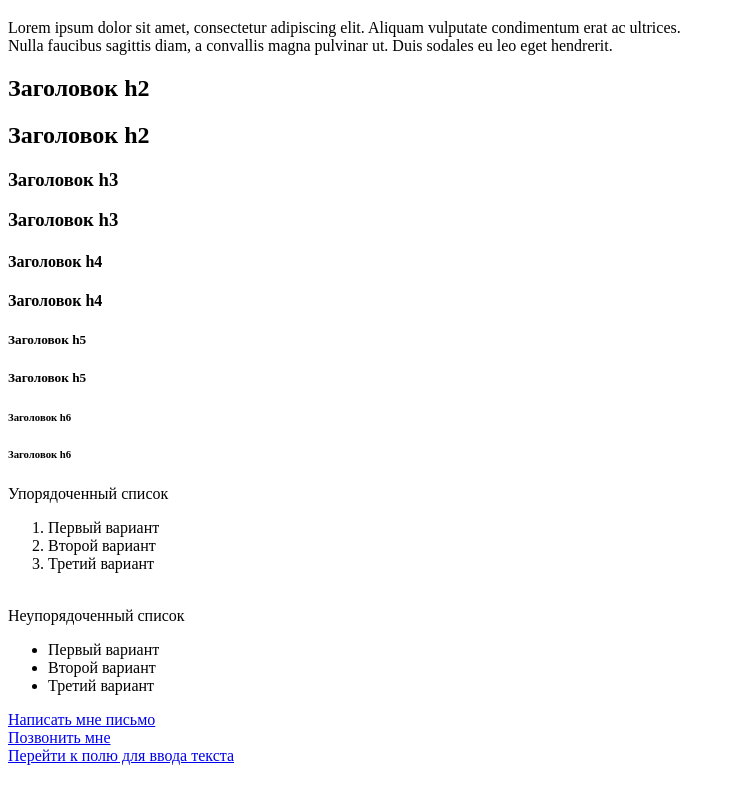
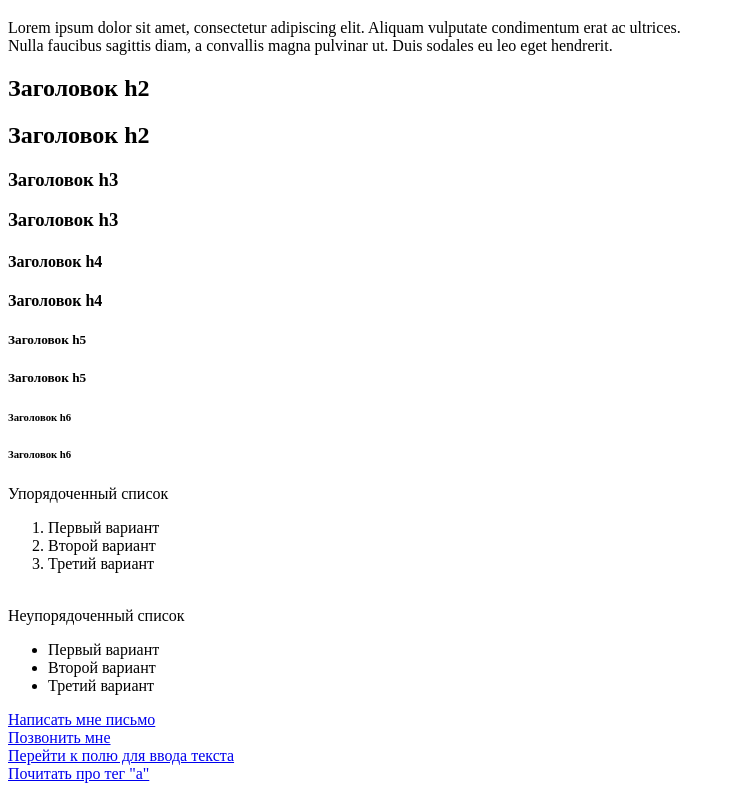
Before and after one commit to lapoosick/WebCourse, a plain HTML site: page Html/page1.html in a window 1280 px wide. Shown: the part 707-1498 px from the top of the page, without its empty margins (0-732 px from the left). Drawn offline with Linux system fonts and the light colour scheme.

Commit message:
Добавлена ссылка на страницу про тег "a".

```diff
--- a/Html/page1.html
+++ b/Html/page1.html
@@ -121,5 +121,9 @@
 
 <a href="#textField">Перейти к полю для ввода текста</a>
 
+<br>
+
+<a href="https://htmlbook.ru/html/a">Почитать про тег "a"</a>
+
 </body>
 </html>
```
